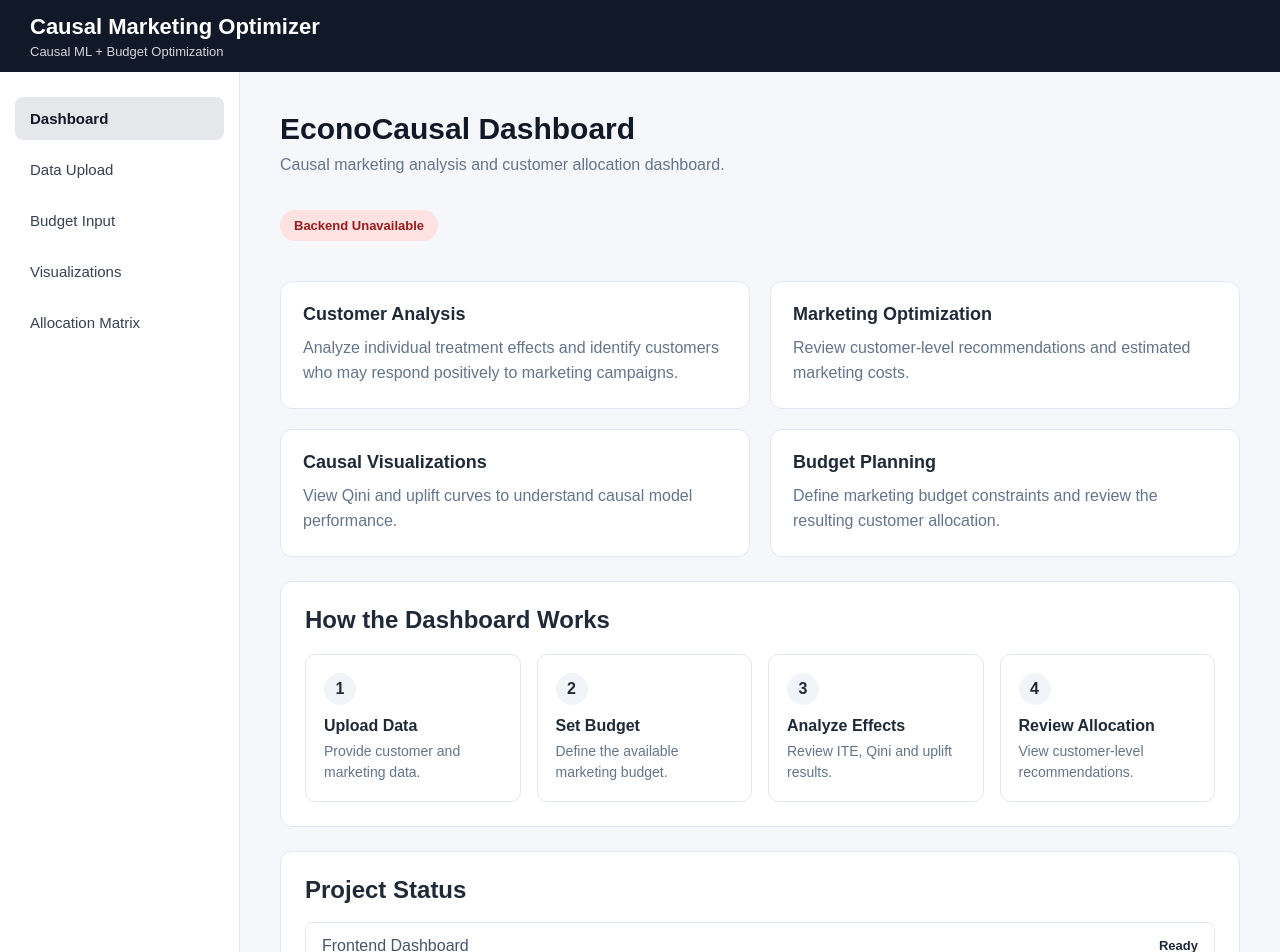
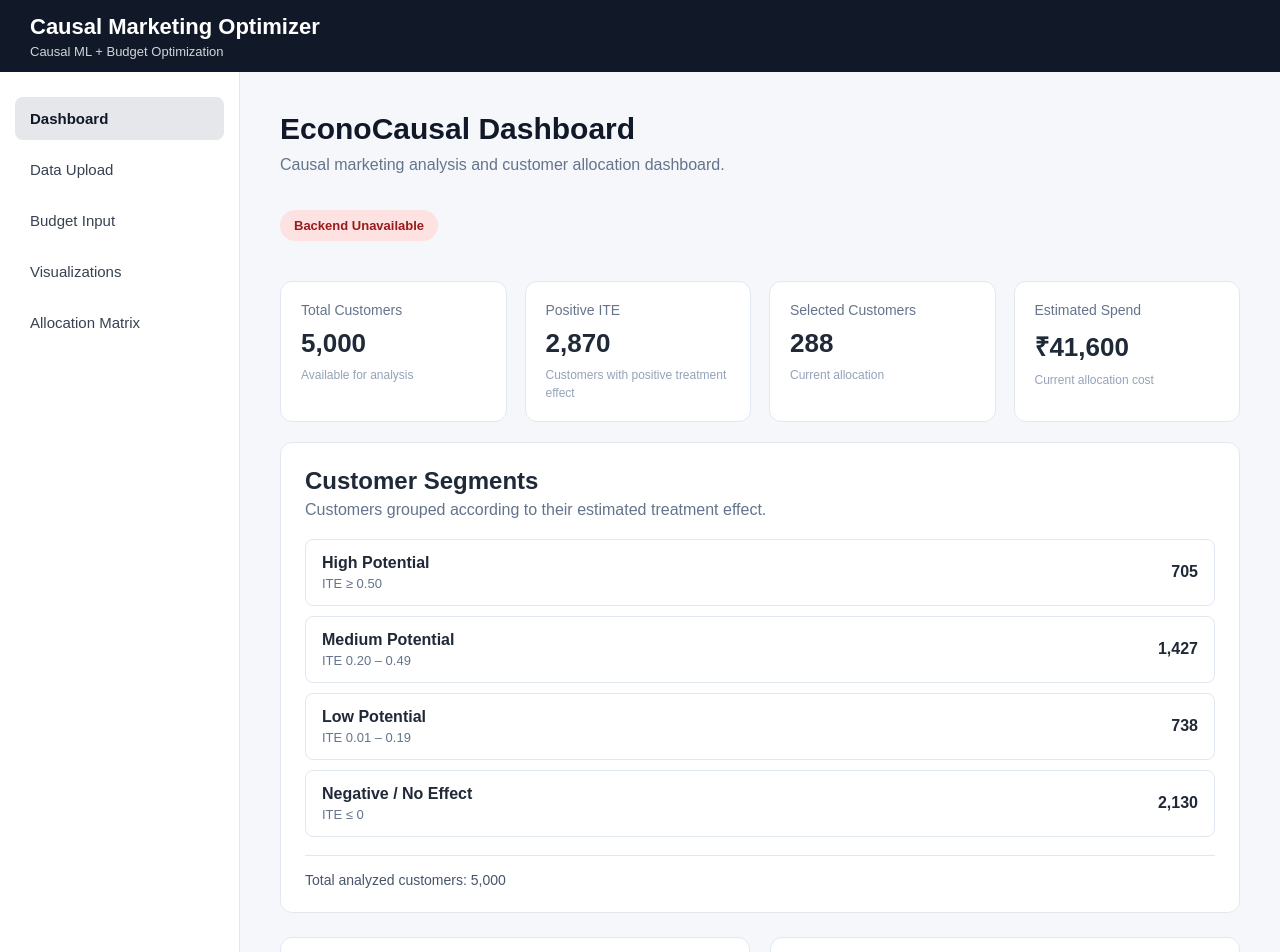
Before and after one commit to priyanshi-sahu05/EconoCausal, a React app in the folder frontend/: page / in a window 1280 px wide. Shown: the top 952 px of the page. Built offline with nearby package versions, Linux system fonts and the light colour scheme; no server answers; the HTML template or start-up script is replaced by a standard one.

Commit message:
Add allocation CSV export

```diff
--- /dev/null
+++ b/frontend/src/components/CustomerSegmentSummary.jsx
@@ -0,0 +1,92 @@
+import { useMemo } from "react";
+import modelResults from "../data/modelResults";
+
+function CustomerSegmentSummary() {
+  const segments = useMemo(() => {
+    const high = modelResults.filter(
+      (customer) => customer.ite >= 0.5
+    ).length;
+
+    const medium = modelResults.filter(
+      (customer) => customer.ite >= 0.2 && customer.ite < 0.5
+    ).length;
+
+    const low = modelResults.filter(
+      (customer) => customer.ite > 0 && customer.ite < 0.2
+    ).length;
+
+    const negative = modelResults.filter(
+      (customer) => customer.ite <= 0
+    ).length;
+
+    return {
+      high,
+      medium,
+      low,
+      negative,
+    };
+  }, []);
+
+  const total = modelResults.length;
+
+  return (
+    <div className="segment-card">
+      <div className="segment-header">
+        <div>
+          <h2>Customer Segments</h2>
+          <p>
+            Customers grouped according to their estimated treatment effect.
+          </p>
+        </div>
+      </div>
+
+      <div className="segment-list">
+        <div className="segment-item">
+          <div>
+            <strong>High Potential</strong>
+            <span>ITE ≥ 0.50</span>
+          </div>
+          <strong>
+            {segments.high.toLocaleString()}
+          </strong>
+        </div>
+
+        <div className="segment-item">
+          <div>
+            <strong>Medium Potential</strong>
+            <span>ITE 0.20 – 0.49</span>
+          </div>
+          <strong>
+            {segments.medium.toLocaleString()}
+          </strong>
+        </div>
+
+        <div className="segment-item">
+          <div>
+            <strong>Low Potential</strong>
+            <span>ITE 0.01 – 0.19</span>
+          </div>
+          <strong>
+            {segments.low.toLocaleString()}
+          </strong>
+        </div>
+
+        <div className="segment-item">
+          <div>
+            <strong>Negative / No Effect</strong>
+            <span>ITE ≤ 0</span>
+          </div>
+          <strong>
+            {segments.negative.toLocaleString()}
+          </strong>
+        </div>
+      </div>
+
+      <div className="segment-total">
+        Total analyzed customers: {total.toLocaleString()}
+      </div>
+    </div>
+  );
+}
+
+export default CustomerSegmentSummary;
--- /dev/null
+++ b/frontend/src/components/DashboardMetrics.jsx
@@ -0,0 +1,61 @@
+import { useMemo } from "react";
+import modelResults from "../data/modelResults";
+import allocationResults from "../data/allocationResults";
+
+function DashboardMetrics() {
+  const metrics = useMemo(() => {
+    const totalCustomers = modelResults.length;
+
+    const positiveCustomers = modelResults.filter(
+      (customer) => customer.ite > 0
+    ).length;
+
+    const selectedCustomers = allocationResults.filter(
+      (customer) => customer.selected
+    ).length;
+
+    const estimatedSpend = allocationResults
+      .filter((customer) => customer.selected)
+      .reduce(
+        (total, customer) => total + customer.estimatedCost,
+        0
+      );
+
+    return {
+      totalCustomers,
+      positiveCustomers,
+      selectedCustomers,
+      estimatedSpend,
+    };
+  }, []);
+
+  return (
+    <div className="dashboard-metrics">
+      <div className="metric-card">
+        <span>Total Customers</span>
+        <strong>{metrics.totalCustomers.toLocaleString()}</strong>
+        <small>Available for analysis</small>
+      </div>
+
+      <div className="metric-card">
+        <span>Positive ITE</span>
+        <strong>{metrics.positiveCustomers.toLocaleString()}</strong>
+        <small>Customers with positive treatment effect</small>
+      </div>
+
+      <div className="metric-card">
+        <span>Selected Customers</span>
+        <strong>{metrics.selectedCustomers.toLocaleString()}</strong>
+        <small>Current allocation</small>
+      </div>
+
+      <div className="metric-card">
+        <span>Estimated Spend</span>
+        <strong>₹{metrics.estimatedSpend.toLocaleString()}</strong>
+        <small>Current allocation cost</small>
+      </div>
+    </div>
+  );
+}
+
+export default DashboardMetrics;
--- a/frontend/src/index.css
+++ b/frontend/src/index.css
@@ -1328,3 +1328,113 @@ display: none;
 .final-status-list strong {
   font-size: 13px;
 }
+.dashboard-metrics {
+  display: grid;
+  grid-template-columns: repeat(4, 1fr);
+  gap: 18px;
+  margin: 20px 0;
+}
+
+.metric-card {
+  padding: 20px;
+  background: #ffffff;
+  border: 1px solid #e2e8f0;
+  border-radius: 12px;
+}
+
+.metric-card span {
+  display: block;
+  color: #64748b;
+  font-size: 14px;
+  margin-bottom: 10px;
+}
+
+.metric-card strong {
+  display: block;
+  font-size: 26px;
+  margin-bottom: 6px;
+}
+
+.metric-card small {
+  color: #94a3b8;
+  font-size: 12px;
+}
+
+@media (max-width: 1000px) {
+  .dashboard-metrics {
+    grid-template-columns: repeat(2, 1fr);
+  }
+}
+
+@media (max-width: 600px) {
+  .dashboard-metrics {
+    grid-template-columns: 1fr;
+  }
+}
+.segment-card {
+  margin-bottom: 24px;
+  padding: 24px;
+  background: #ffffff;
+  border: 1px solid #e2e8f0;
+  border-radius: 12px;
+}
+
+.segment-header {
+  margin-bottom: 20px;
+}
+
+.segment-header h2 {
+  margin: 0 0 6px;
+}
+
+.segment-header p {
+  margin: 0;
+  color: #64748b;
+}
+
+.segment-list {
+  display: grid;
+  gap: 10px;
+}
+
+.segment-item {
+  display: flex;
+  align-items: center;
+  justify-content: space-between;
+  padding: 14px 16px;
+  border: 1px solid #e2e8f0;
+  border-radius: 8px;
+}
+
+.segment-item div {
+  display: flex;
+  flex-direction: column;
+  gap: 4px;
+}
+
+.segment-item span {
+  color: #64748b;
+  font-size: 13px;
+}
+
+.segment-total {
+  margin-top: 18px;
+  padding-top: 16px;
+  border-top: 1px solid #e2e8f0;
+  color: #475569;
+  font-size: 14px;
+}
+.export-button {
+  padding: 10px 16px;
+  border: none;
+  border-radius: 8px;
+  background: #0f172a;
+  color: #ffffff;
+  font-size: 14px;
+  font-weight: 600;
+  cursor: pointer;
+}
+
+.export-button:hover {
+  opacity: 0.9;
+}
--- a/frontend/src/pages/AllocationMatrix.jsx
+++ b/frontend/src/pages/AllocationMatrix.jsx
@@ -74,13 +74,16 @@ function AllocationMatrix() {
             recommendedDiscount,
             estimatedCost,
             eligible,
-            selected: customer.selected ?? eligible,
+            selected:
+              customer.selected !== undefined
+                ? Boolean(customer.selected)
+                : eligible,
           };
         });
 
         setPrescriptions(formattedResults);
         setDataSource("backend");
-      } catch (backendError) {
+      } catch {
         if (!active) {
           return;
         }
@@ -204,6 +207,63 @@ function AllocationMatrix() {
         selected: false,
       }))
     );
+  };
+
+  const exportToCSV = () => {
+    const headers = [
+      "Customer ID",
+      "ITE",
+      "Recommended Discount",
+      "Estimated Cost",
+      "Eligible",
+      "Selected",
+    ];
+
+    const escapeCSVValue = (value) => {
+      const stringValue = String(value);
+
+      if (
+        stringValue.includes(",") ||
+        stringValue.includes('"') ||
+        stringValue.includes("\n")
+      ) {
+        return `"${stringValue.replace(/"/g, '""')}"`;
+      }
+
+      return stringValue;
+    };
+
+    const rows = prescriptions.map((customer) => [
+      customer.customerId,
+      customer.ite,
+      customer.recommendedDiscount,
+      customer.estimatedCost,
+      customer.eligible ? "Yes" : "No",
+      customer.selected ? "Yes" : "No",
+    ]);
+
+    const csvContent = [
+      headers.map(escapeCSVValue).join(","),
+      ...rows.map((row) =>
+        row.map(escapeCSVValue).join(",")
+      ),
+    ].join("\n");
+
+    const blob = new Blob([csvContent], {
+      type: "text/csv;charset=utf-8;",
+    });
+
+    const url = URL.createObjectURL(blob);
+
+    const link = document.createElement("a");
+    link.href = url;
+    link.download = "econocausal_allocation_results.csv";
+
+    document.body.appendChild(link);
+    link.click();
+    document.body.removeChild(link);
+
+    URL.revokeObjectURL(url);
   };
 
   return (
@@ -342,6 +402,14 @@ function AllocationMatrix() {
           >
             Clear Selection
           </button>
+
+          <button
+            type="button"
+            className="export-button"
+            onClick={exportToCSV}
+          >
+            Export CSV
+          </button>
         </div>
 
         <div className="allocation-result-count">
@@ -407,9 +475,7 @@ function AllocationMatrix() {
                         min="0"
                         max="100"
                         step="5"
-                        value={
-                          customer.recommendedDiscount
-                        }
+                        value={customer.recommendedDiscount}
                         onChange={(event) =>
                           updateDiscount(
                             customer.customerId,
--- a/frontend/src/pages/Dashboard.jsx
+++ b/frontend/src/pages/Dashboard.jsx
@@ -1,4 +1,6 @@
 import BackendStatus from "../components/BackendStatus";
+import DashboardMetrics from "../components/DashboardMetrics";
+import CustomerSegmentSummary from "../components/CustomerSegmentSummary";
 
 function Dashboard() {
   return (
@@ -11,6 +13,8 @@ function Dashboard() {
       </div>
 
       <BackendStatus />
+      <DashboardMetrics/>
+      <CustomerSegmentSummary />
 
       <div className="dashboard-grid">
         <div className="dashboard-card">
@@ -76,41 +80,7 @@ function Dashboard() {
         </div>
       </div>
 
-      <div className="final-review-card">
-        <h2>Project Status</h2>
 
-        <div className="final-status-list">
-          <div>
-            <span>Frontend Dashboard</span>
-            <strong>Ready</strong>
-          </div>
-
-          <div>
-            <span>Causal Visualizations</span>
-            <strong>Ready</strong>
-          </div>
-
-          <div>
-            <span>ITE Filtering</span>
-            <strong>Ready</strong>
-          </div>
-
-          <div>
-            <span>Allocation Interface</span>
-            <strong>Ready</strong>
-          </div>
-
-          <div>
-            <span>Documentation</span>
-            <strong>Ready</strong>
-          </div>
-
-          <div>
-            <span>Backend Allocation API</span>
-            <strong>Pending</strong>
-          </div>
-        </div>
-      </div>
     </div>
   );
 }
```
